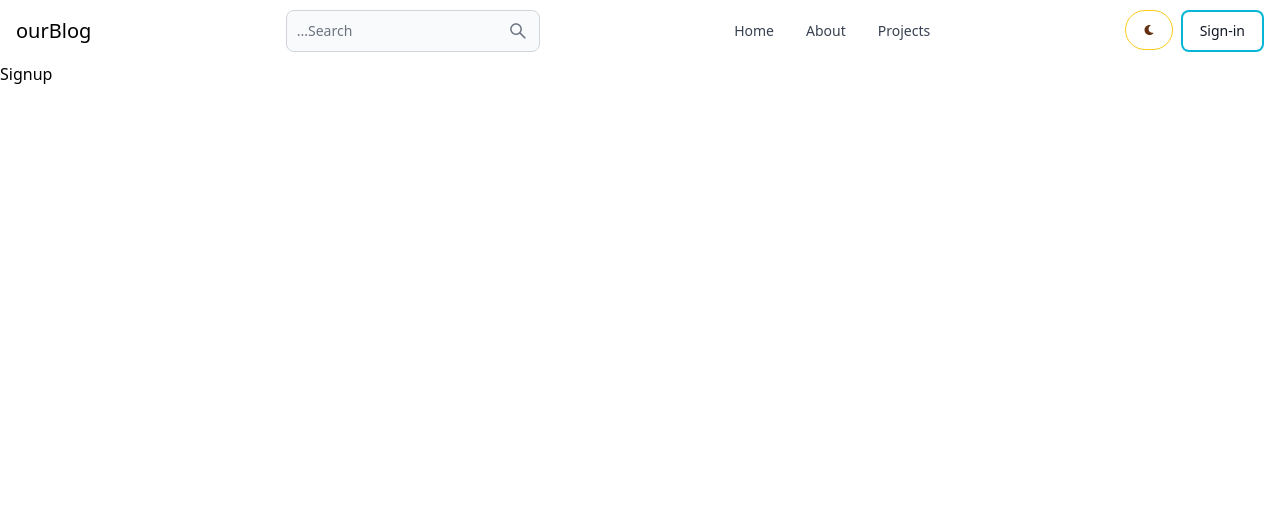
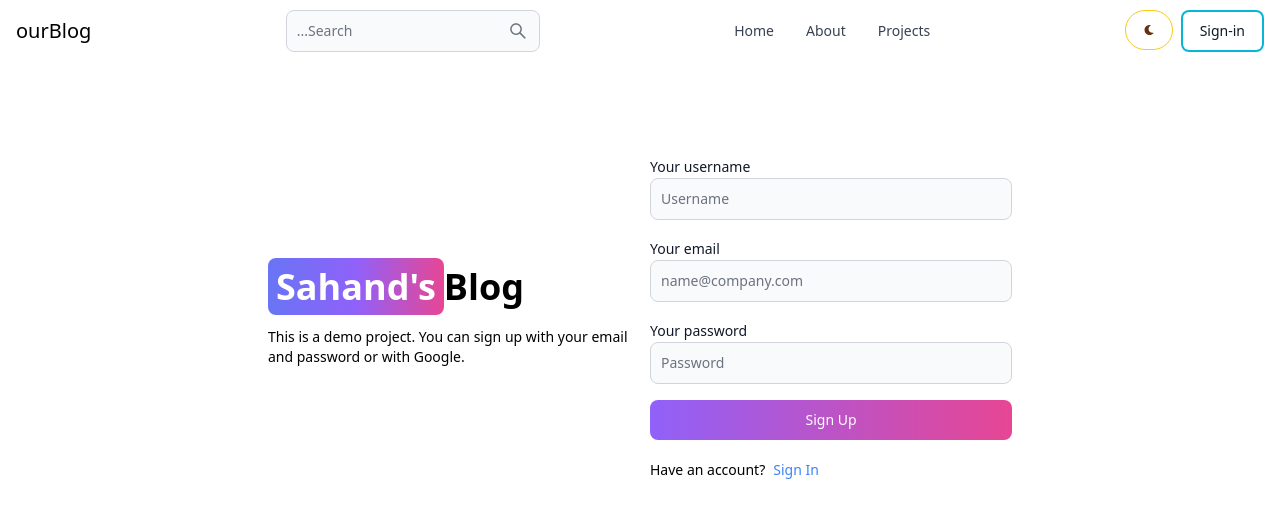
Before and after one commit to arfaz77/our-blog, a React (Vite) app in the folder client/: page /sign-up in a window 1280 px wide. Shown: the top 518 px of the page. Built offline with nearby package versions, Linux system fonts and the light colour scheme.

Commit message:
signup functionality and design is added also checked the data base

```diff
--- a/client/src/pages/Signup.jsx
+++ b/client/src/pages/Signup.jsx
@@ -1,7 +1,117 @@
-
+import { Alert, Button, Label, Spinner, TextInput } from "flowbite-react";
+import { useState } from 'react';
+import { Link, useNavigate } from 'react-router-dom';
+// import OAuth from '../components/OAuth';
 
 export default function Signup() {
+  const [formData, setFormData] = useState({});
+  const [errorMessage, setErrorMessage] = useState(null);
+  const [loading, setLoading] = useState(false);
+  const navigate = useNavigate();
+  const handleChange = (e) => {
+    setFormData({ ...formData, [e.target.id]: e.target.value.trim() });
+  };
+  const handleSubmit = async (e) => {
+    e.preventDefault();
+    if (!formData.username || !formData.email || !formData.password) {
+      return setErrorMessage('Please fill out all fields.');
+    }
+    try {
+      setLoading(true);
+      setErrorMessage(null);
+      const res = await fetch('/api/auth/signup', {
+        method: 'POST',
+        headers: { 'Content-Type': 'application/json' },
+        body: JSON.stringify(formData),
+      });
+      const data = await res.json();
+      if (data.success === false) {
+        return setErrorMessage(data.message);
+      }
+      setLoading(false);
+      if(res.ok) {
+        navigate('/sign-in');
+      }
+    } catch (error) {
+      setErrorMessage(error.message);
+      setLoading(false);
+    }}
   return (
-    <div>Signup</div>
+    <div className='min-h-screen mt-20'>
+      <div className='flex p-3 max-w-3xl mx-auto flex-col md:flex-row md:items-center gap-5'>
+        {/* left */}
+        <div className='flex-1'>
+          <Link to='/' className='font-bold dark:text-white text-4xl'>
+            <span className='px-2 py-1 bg-gradient-to-r from-indigo-500 via-purple-500 to-pink-500 rounded-lg text-white'>
+              Sahand's
+            </span>
+            Blog
+          </Link>
+          <p className='text-sm mt-5'>
+            This is a demo project. You can sign up with your email and password
+            or with Google.
+          </p>
+        </div>
+        {/* right */}
+
+        <div className='flex-1'>
+          <form className='flex flex-col gap-4' onSubmit={handleSubmit}>
+            <div>
+              <Label value='Your username' />
+              <TextInput
+                type='text'
+                placeholder='Username'
+                id='username'
+                onChange={handleChange}
+              />
+            </div>
+            <div>
+              <Label value='Your email' />
+              <TextInput
+                type='email'
+                placeholder='name@company.com'
+                id='email'
+                onChange={handleChange}
+              />
+            </div>
+            <div>
+              <Label value='Your password' />
+              <TextInput
+                type='password'
+                placeholder='Password'
+                id='password'
+                onChange={handleChange}
+              />
+            </div>
+            <Button
+              gradientDuoTone='purpleToPink'
+              type='submit'
+              disabled={loading}
+            >
+              {loading ? (
+                <>
+                  <Spinner size='sm' />
+                  <span className='pl-3'>Loading...</span>
+                </>
+              ) : (
+                'Sign Up'
+              )}
+            </Button>
+            {/* <OAuth /> */}
+          </form>
+          <div className='flex gap-2 text-sm mt-5'>
+            <span>Have an account?</span>
+            <Link to='/sign-in' className='text-blue-500'>
+              Sign In
+            </Link>
+            </div>
+          {errorMessage && (
+            <Alert className='mt-5' color='failure'>
+              {errorMessage}
+            </Alert>
+          )}
+        </div>
+      </div>
+    </div>
   )
 }
--- a/client/vite.config.js
+++ b/client/vite.config.js
@@ -1,7 +1,15 @@
-import { defineConfig } from 'vite'
-import react from '@vitejs/plugin-react-swc'
+import { defineConfig } from 'vite';
+import react from '@vitejs/plugin-react-swc';
 
 // https://vitejs.dev/config/
 export default defineConfig({
+  server: {
+    proxy: {
+      '/api': {
+        target: 'http://localhost:3002',
+        secure: false,
+      },
+    },
+  },
   plugins: [react()],
-})
+});
```
